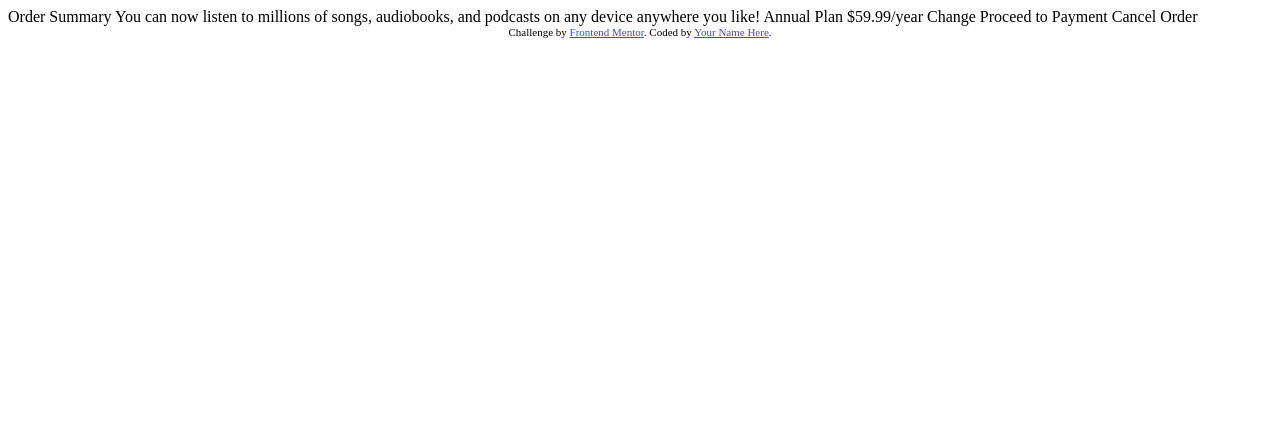
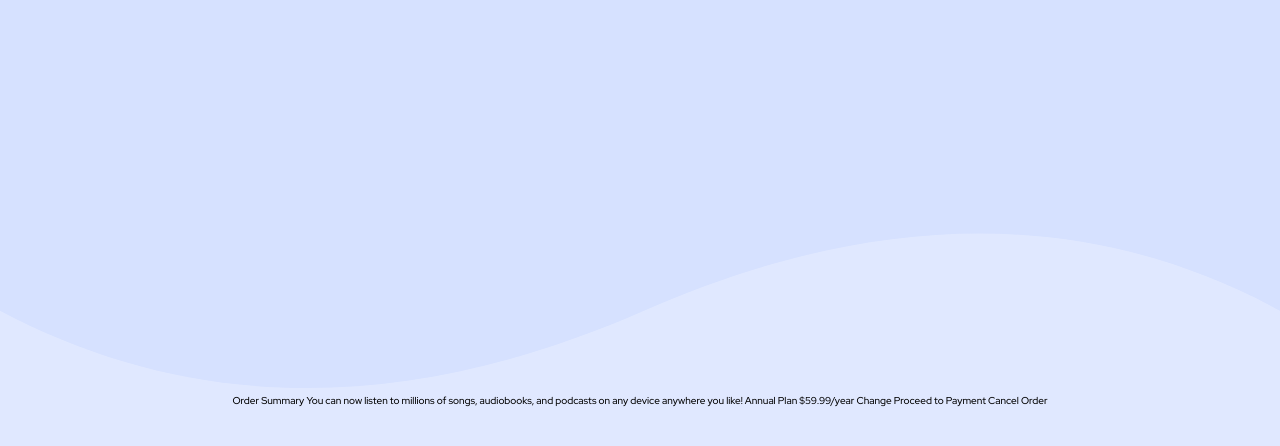
Before and after one commit to cjoak1028/order-summary-component, a plain HTML site: page index.html in a window 1280 px wide. Drawn offline with Linux system fonts and the light colour scheme.

Commit message:
added basic styling

```diff
--- a/index.html
+++ b/index.html
@@ -1,37 +1,42 @@
 <!DOCTYPE html>
 <html lang="en">
   <head>
-  <meta charset="UTF-8">
-  <meta name="viewport" content="width=device-width, initial-scale=1.0"> <!-- displays site properly based on user's device -->
+    <meta charset="UTF-8" />
+    <meta name="viewport" content="width=device-width, initial-scale=1.0" />
+    <!-- displays site properly based on user's device -->
 
-  <link rel="icon" type="image/png" sizes="32x32" href="./images/favicon-32x32.png">
+    <link
+      rel="icon"
+      type="image/png"
+      sizes="32x32"
+      href="./images/favicon-32x32.png"
+    />
+
+    <link rel="preconnect" href="https://fonts.googleapis.com" />
+    <link rel="preconnect" href="https://fonts.gstatic.com" crossorigin />
+    <link
+      href="https://fonts.googleapis.com/css2?family=Red+Hat+Display:wght@500;700;900&display=swap"
+      rel="stylesheet"
+    />
+
+    <link rel="stylesheet" href="style.css" />
 
     <title>Frontend Mentor | Order summary card</title>
 
     <!-- Feel free to remove these styles or customise in your own stylesheet 👍 -->
-  <style>
+    <!-- <style>
     .attribution { font-size: 11px; text-align: center; }
     .attribution a { color: hsl(228, 45%, 44%); }
-  </style>
+  </style> -->
   </head>
   <body>
+    Order Summary You can now listen to millions of songs, audiobooks, and
+    podcasts on any device anywhere you like! Annual Plan $59.99/year Change
+    Proceed to Payment Cancel Order
 
-  Order Summary
-
-  You can now listen to millions of songs, audiobooks, and podcasts on any
-  device anywhere you like!
-
-  Annual Plan
-  $59.99/year
-
-  Change
-
-  Proceed to Payment
-  Cancel Order
-
-  <div class="attribution">
+    <!-- <div class="attribution">
     Challenge by <a href="https://www.frontendmentor.io?ref=challenge" target="_blank">Frontend Mentor</a>.
     Coded by <a href="#">Your Name Here</a>.
-  </div>
+  </div> -->
   </body>
 </html>
--- /dev/null
+++ b/style.css
@@ -0,0 +1,40 @@
+:root {
+    --color-blue-pale-1: hsl(225, 100%, 94%);
+    --color-blue-pale-2: hsl(225, 100%, 98%);
+    --color-blue-bright: hsl(245, 75%, 52%);
+    --color-blue-desat: hsl(224, 23%, 55%);
+    --color-blue-dark: hsl(223, 47%, 23%);
+}
+
+* {
+    margin: 0;
+    padding: 0;
+    box-sizing: inherit;
+}
+
+body {
+    box-sizing: content-box;
+    min-height: 100vh;
+    background-image: url('./images/pattern-background-desktop.svg');
+    background-repeat: no-repeat;
+    background-size: 100%;
+    background-color: var(--color-blue-pale-1);
+
+    display: flex;
+    justify-content: center;
+    align-items: center;
+}
+
+/* CHANGE LATER */
+@media only screen and (max-width: 375px) {
+    body {
+        background-image: url('./images/pattern-background-mobile.svg');
+    }
+  }
+
+
+
+html {
+    font-size: 62.5%;  /* 1rem = 10px */
+    font-family: 'Red Hat Display', sans-serif;
+}
```
Lines whose indentation alone changed are shown as unchanged.
